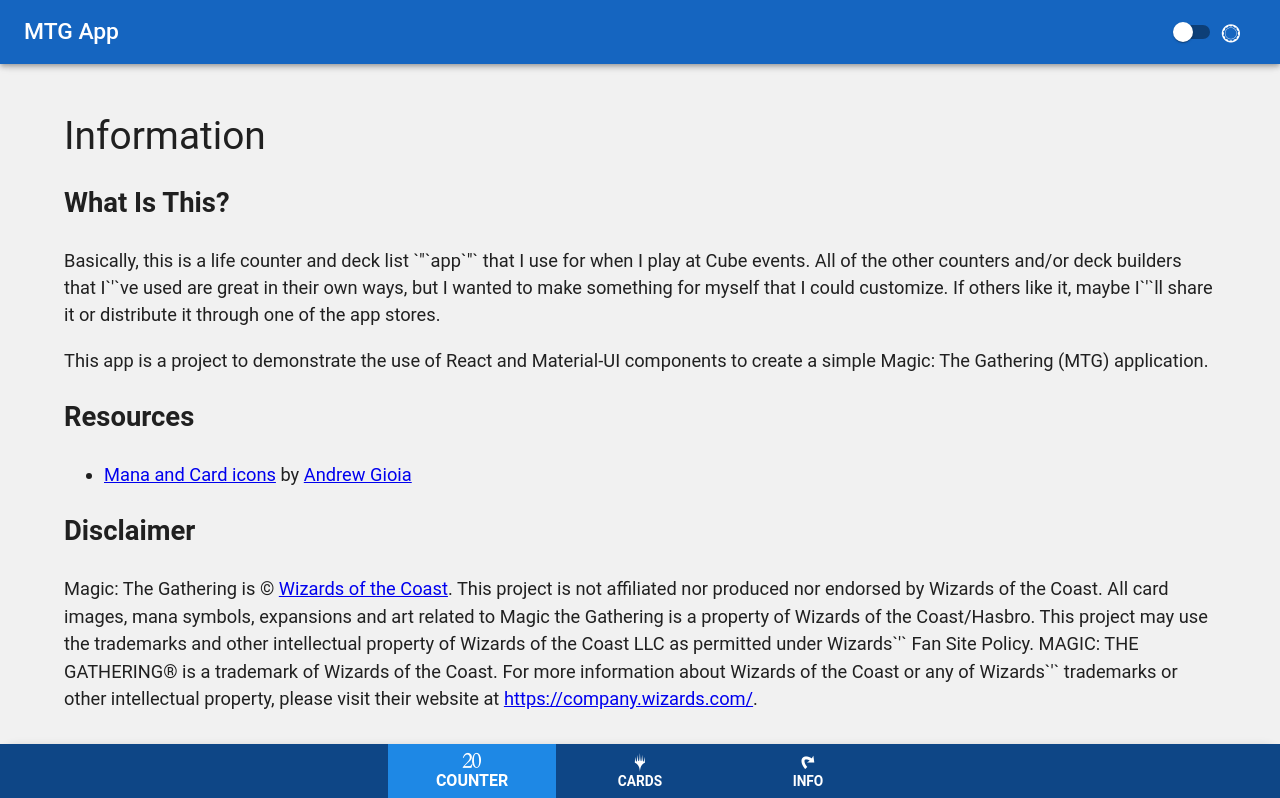
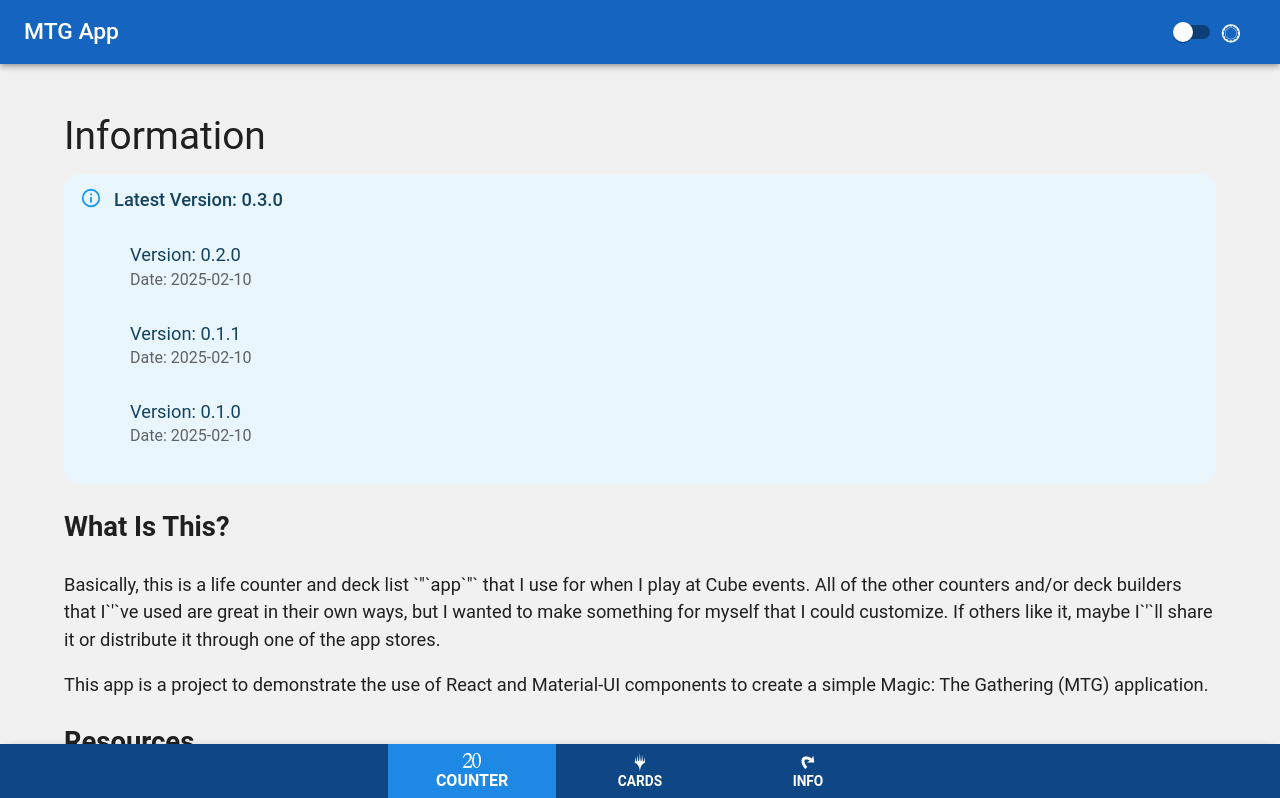
Before and after one commit to AdamJ/my-mtg-app, a React (Vite) app: page /my-mtg-app/info in a window 1280 px wide. Shown: the top 798 px of the page. Built offline with nearby package versions, Linux system fonts and the light colour scheme; a web font is replaced by a local one.

Commit message:
Update version to 0.3.0, enhance version history tracking, and display latest version information on the Information page

```diff
--- a/dev-dist/sw.js
+++ b/dev-dist/sw.js
@@ -82,7 +82,7 @@
     "revision": "e566a608d0e7f7fe99948f16f10a9a85"
   }, {
     "url": "index.html",
-    "revision": "0.9co0aojcol8"
+    "revision": "0.md5flvlpff8"
   }], {});
   workbox.cleanupOutdatedCaches();
   workbox.registerRoute(new workbox.NavigationRoute(workbox.createHandlerBoundToURL("index.html"), {
--- a/src/components/InformationPage.jsx
+++ b/src/components/InformationPage.jsx
@@ -1,9 +1,58 @@
-import React from 'react';
+import React, { useState, useEffect } from 'react';
 import PageTemplate from './PageTemplate'; // Adjust path if needed
+import { Alert, AlertTitle, List, ListItem, ListItemText } from '@mui/material'; // Import Alert and AlertTitle
+import packageJson from '../../package.json'; // No require!
+function InformationPage() {
 
-function InformationPage() {
+  const [latestVersion, setLatestVersion] = useState(null);
+  const [previousVersions, setPreviousVersions] = useState([]);
+
+  useEffect(() => {
+    try {
+      if (packageJson.hasOwnProperty('versionHistory') && packageJson.versionHistory.length > 0) {
+        const sortedVersions = [...packageJson.versionHistory].sort((a, b) => {
+          const versionA = parseFloat(a.version);
+          const versionB = parseFloat(b.version);
+          return versionB - versionA;
+        });
+
+        setLatestVersion(sortedVersions[0]);
+        setPreviousVersions(sortedVersions.slice(1)); // All versions except the first
+      } else if (packageJson.hasOwnProperty('versions') && packageJson.versions.length > 0) {
+        const sortedVersions = [...packageJson.versions].sort((a, b) => {
+           // Basic numerical comparison (adjust if needed for your version format)
+           const versionA = parseFloat(a);
+           const versionB = parseFloat(b);
+           return versionB - versionA; // Descending order (latest first)
+        });
+        setLatestVersion({version: sortedVersions[0], date: new Date().toLocaleDateString()}); // Get the first element (latest)
+        setPreviousVersions(sortedVersions.slice(1).map((version) => ({version: version, date: new Date().toLocaleDateString()})));
+      } else {
+        setLatestVersion({version: packageJson.version, date: new Date().toLocaleDateString()}); //For when no version history is recorded
+      }
+    } catch (error) {
+      console.error("Error reading package.json:", error);
+      setLatestVersion({version: "Version history not found", date: new Date().toLocaleDateString()});
+    }
+  }, []);
+
   return (
     <PageTemplate title="Information"> {/* Set the title */}
+      <Alert severity="info">
+      <AlertTitle>{latestVersion ? `Latest Version: ${latestVersion.version}` : "Version History"}</AlertTitle>
+        {previousVersions.length > 0 && ( // Only show the list if there are previous versions
+          <List>
+            {previousVersions.map((versionEntry, index) => (
+              <ListItem key={index}>
+                <ListItemText
+                  primary={`Version: ${versionEntry.version}`}
+                  secondary={versionEntry.date ? `Date: ${versionEntry.date}` : null}
+                />
+              </ListItem>
+            ))}
+          </List>
+        )}
+      </Alert>
       {/* Add your content here */}
       <h2>What Is This?</h2>
       <p>
```
Also changed, not shown: package.json (+7 -1 lines).
